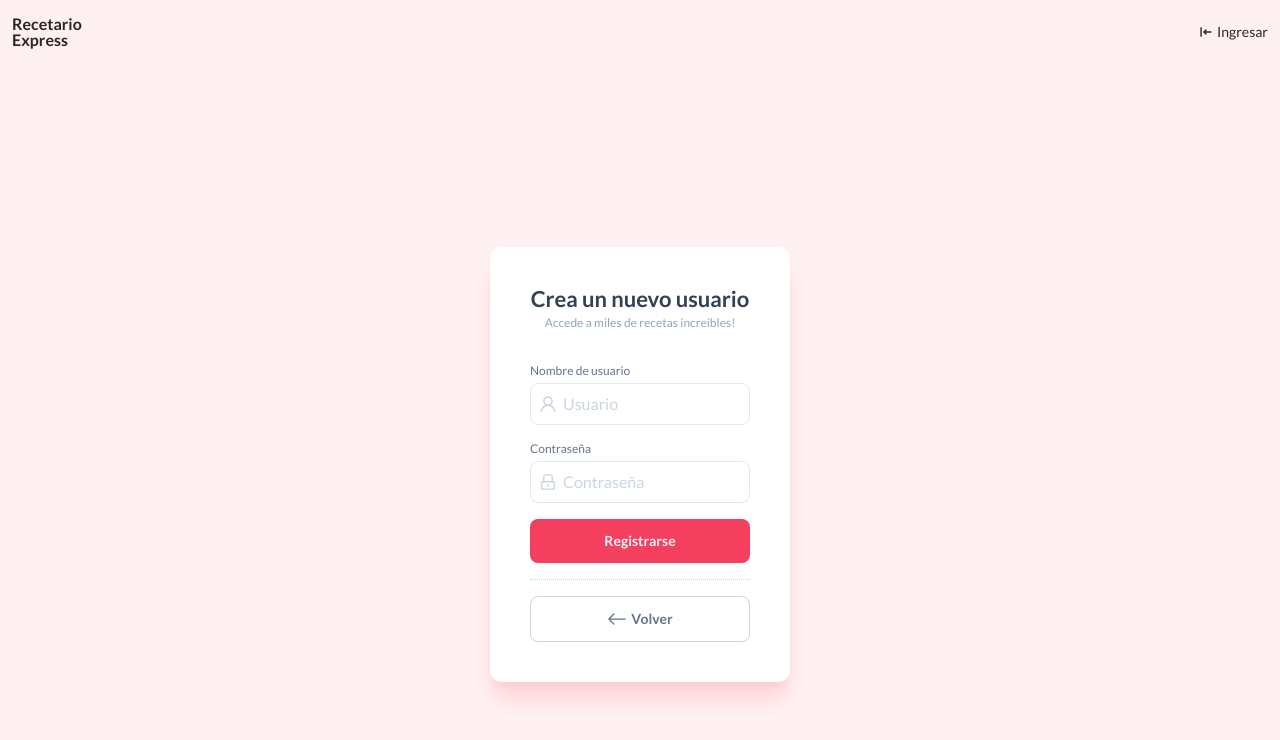
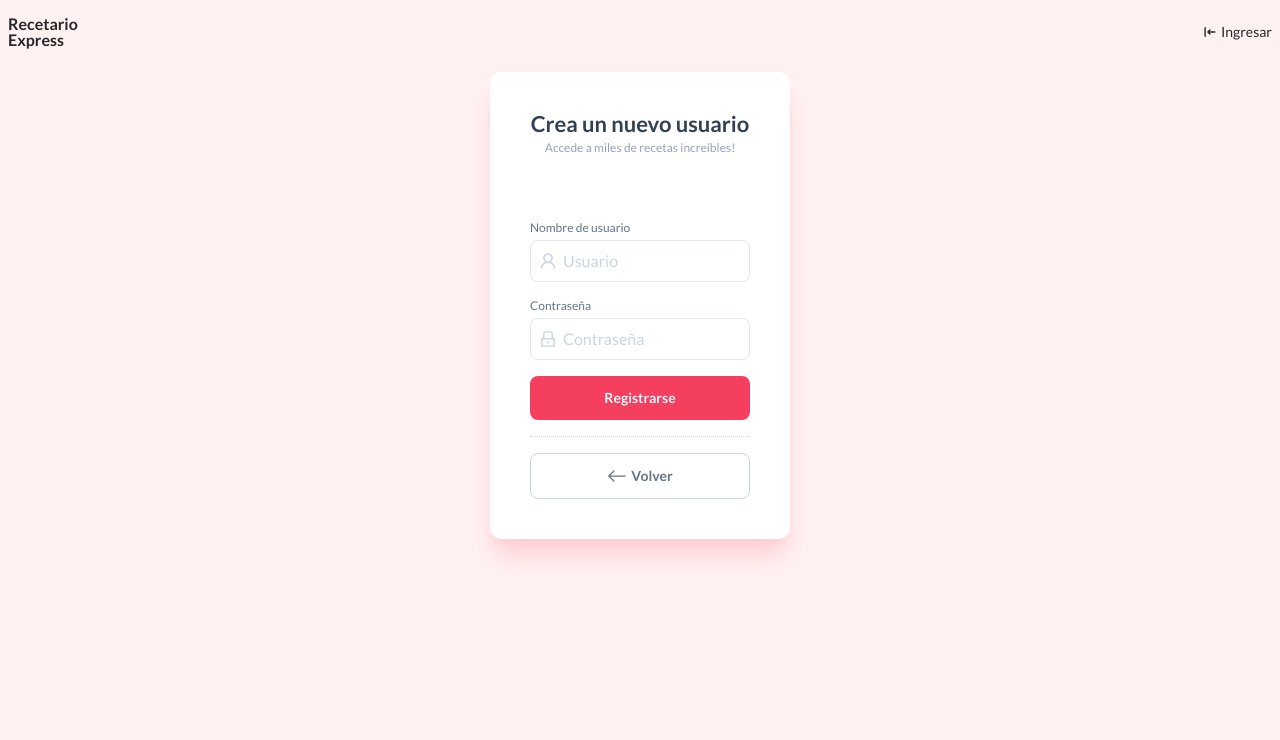
Before and after one commit to valentepablo/recetarioexpress, a Next.js app: page /auth/register in a window 1280 px wide. Shown: the top 740 px of the page. Built offline with nearby package versions, Linux system fonts and the light colour scheme.

Commit message:
spacing fix

```diff
--- a/app/auth/login/page.tsx
+++ b/app/auth/login/page.tsx
@@ -2,7 +2,7 @@ import LoginForm from "./LoginForm";
 
 const Login = () => {
   return (
-    <section className="flex min-h-screen items-center justify-center px-2">
+    <section className="flex justify-center p-2">
       <div className="rounded-xl bg-white p-10 shadow-xl shadow-rose-200">
         <h2 className="mx-auto  text-center text-[22px] font-bold leading-6 text-slate-700">
           Ingresa a tu cuenta
--- a/app/auth/register/RegisterForm.tsx
+++ b/app/auth/register/RegisterForm.tsx
@@ -76,7 +76,7 @@ const RegisterForm = () => {
 
   return (
     <>
-      <form onSubmit={onSubmit} className="mt-8 space-y-4">
+      <form onSubmit={onSubmit} className="mt-16 space-y-4">
         <div>
           <label className="mb-1 block text-xs text-slate-500">
             Nombre de usuario
--- a/app/auth/register/page.tsx
+++ b/app/auth/register/page.tsx
@@ -2,7 +2,7 @@ import RegisterForm from "./RegisterForm";
 
 const Register = () => {
   return (
-    <section className="flex min-h-screen items-center justify-center px-2">
+    <section className="flex justify-center p-2 ">
       <div className="rounded-xl bg-white p-10 shadow-xl shadow-rose-200">
         <h2 className="mx-auto  text-center text-[22px] font-bold leading-6 text-slate-700">
           Crea un nuevo usuario
--- a/app/components/Navbar.tsx
+++ b/app/components/Navbar.tsx
@@ -18,7 +18,7 @@ const Navbar = () => {
   };
 
   return (
-    <div className="flex h-16 items-center justify-between px-3">
+    <div className="flex h-16 items-center justify-between px-2">
       {username ? (
         <h1 className="text-lg font-extrabold text-rose-500">
           Hola, {username} &#128075;
```
